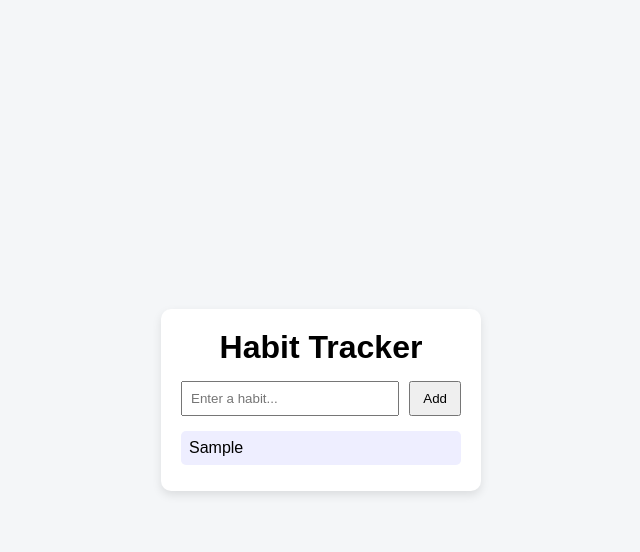
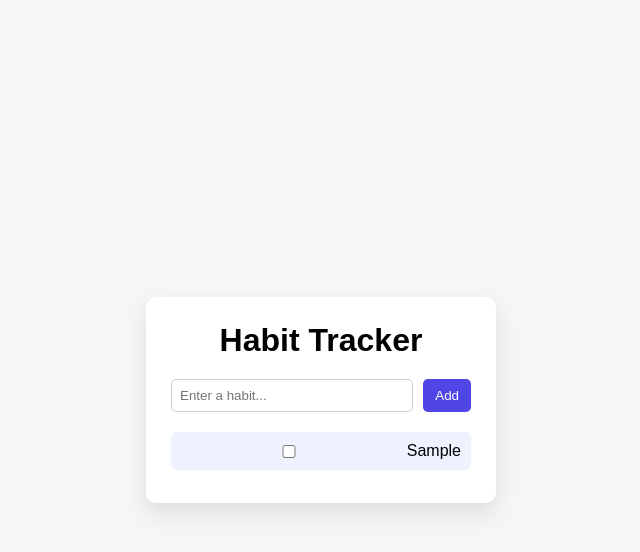
Before and after one commit to humnaali450-hue/habit-tracker, a plain HTML site: page index.html in a window 1280 px wide. Both pictures are taken after typing "Sample" into the empty fields and a click on the button "Add". Shown: the whole page, without its empty margins (319-959 px from the left). Drawn offline with Linux system fonts and the light colour scheme.

```diff
--- a/script.js
+++ b/script.js
@@ -2,28 +2,59 @@ const habitInput = document.getElementById("habitInput");
 const addHabitBtn = document.getElementById("addHabitBtn");
 const habitList = document.getElementById("habitList");
 
+// Load habits from localStorage
 let habits = JSON.parse(localStorage.getItem("habits")) || [];
 
+// Render habits on page load
 renderHabits();
 
+// Add new habit
 addHabitBtn.addEventListener("click", () => {
   const habitText = habitInput.value.trim();
 
-  if (habitText === "") return;
+  if (habitText === "") {
+    alert("Please enter a habit");
+    return;
+  }
 
-  habits.push(habitText);
-  localStorage.setItem("habits", JSON.stringify(habits));
+  habits.push({
+    text: habitText,
+    completed: false,
+  });
 
   habitInput.value = "";
+  saveHabits();
   renderHabits();
 });
 
+// Save to localStorage
+function saveHabits() {
+  localStorage.setItem("habits", JSON.stringify(habits));
+}
+
+// Render habit list
 function renderHabits() {
   habitList.innerHTML = "";
 
-  habits.forEach((habit) => {
+  habits.forEach((habit, index) => {
     const li = document.createElement("li");
-    li.textContent = habit;
+    if (habit.completed) li.classList.add("completed");
+
+    const checkbox = document.createElement("input");
+    checkbox.type = "checkbox";
+    checkbox.checked = habit.completed;
+
+    checkbox.addEventListener("change", () => {
+      habits[index].completed = checkbox.checked;
+      saveHabits();
+      renderHabits();
+    });
+
+    const span = document.createElement("span");
+    span.textContent = habit.text;
+
+    li.appendChild(checkbox);
+    li.appendChild(span);
     habitList.appendChild(li);
   });
 }
--- a/style.css
+++ b/style.css
@@ -6,24 +6,24 @@
 }
 
 body {
-  background: #f4f6f8;
+  background-color: #f4f6f8;
+  min-height: 100vh;
   display: flex;
   justify-content: center;
   align-items: center;
-  height: 100vh;
 }
 
 .container {
-  background: white;
-  padding: 20px;
-  width: 320px;
+  background: #ffffff;
+  padding: 25px;
+  width: 350px;
   border-radius: 10px;
-  box-shadow: 0 4px 10px rgba(0, 0, 0, 0.1);
+  box-shadow: 0 10px 25px rgba(0, 0, 0, 0.1);
 }
 
 h1 {
   text-align: center;
-  margin-bottom: 15px;
+  margin-bottom: 20px;
 }
 
 .input-group {
@@ -34,21 +34,39 @@ h1 {
 input {
   flex: 1;
   padding: 8px;
+  border: 1px solid #ccc;
+  border-radius: 5px;
 }
 
 button {
   padding: 8px 12px;
+  border: none;
+  background-color: #4f46e5;
+  color: white;
+  border-radius: 5px;
   cursor: pointer;
 }
 
+button:hover {
+  background-color: #4338ca;
+}
+
 ul {
-  margin-top: 15px;
   list-style: none;
+  margin-top: 20px;
 }
 
 li {
-  background: #eef;
-  padding: 8px;
-  margin-bottom: 6px;
-  border-radius: 5px;
+  background: #eef2ff;
+  padding: 10px;
+  border-radius: 6px;
+  margin-bottom: 8px;
+  display: flex;
+  align-items: center;
+  gap: 10px;
 }
+
+li.completed {
+  text-decoration: line-through;
+  opacity: 0.6;
+}
```
Also changed, not shown: index.html (+5 -1 lines).
